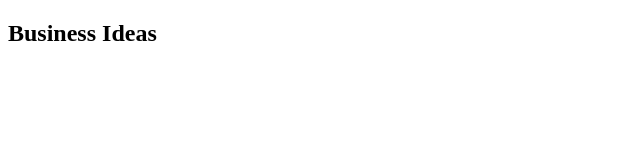
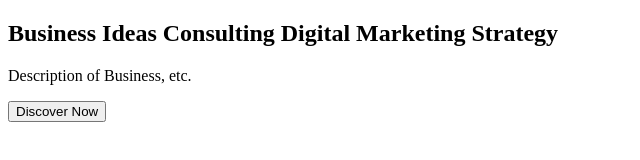
Before and after one commit to CodeConnoisseur74/business-consultancy-website, a plain HTML site: page index.html in a window 1280 px wide. Shown: the whole page, without its empty margins (0-640 px from the left). Drawn offline with Linux system fonts and the light colour scheme.

Commit message:
add section and button

```diff
--- a/index.html
+++ b/index.html
@@ -18,7 +18,12 @@
             <div class="banner">
                 <h1 class="banner-heading">
                     <span class="heading-1">Business Ideas</span>
+                    <span class="heading-1">Consulting</span>
+                    <span class="heading-1">Digital Marketing</span>
+                    <span class="heading-1">Strategy</span>
                 </h1>
+                <p class="banner-paragraph">Description of Business, etc.</p>
+                <button class="banner-btn">Discover Now</button>
             </div>
         </section>
         <!--End of Section 1-->
```
Lines whose indentation alone changed are shown as unchanged.
